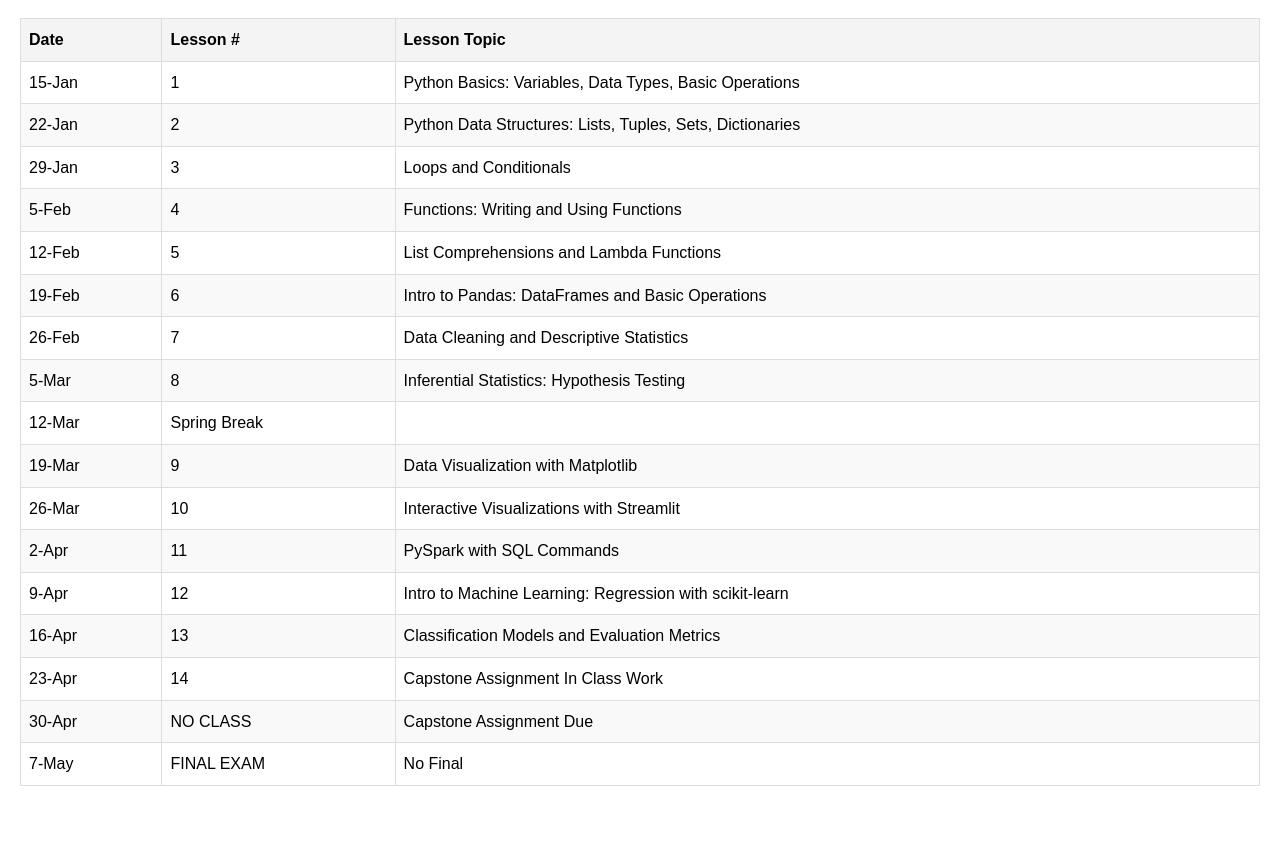
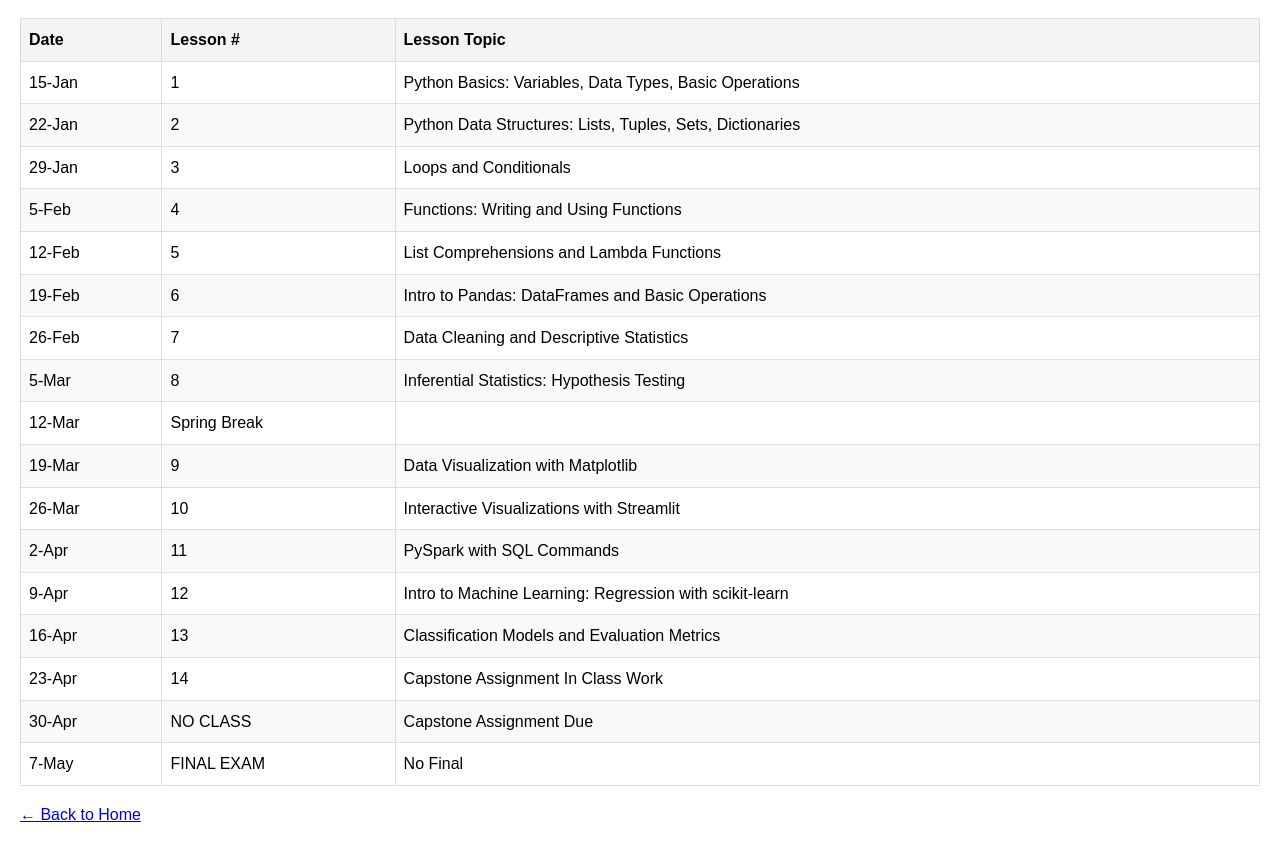
Before and after one commit to bmarlin96/INFO450, a plain HTML site: page schedule.html in a window 1280 px wide. Shown: the part 76-923 px from the top of the page. Before the commit the page ends 882 px from the top, so only its background shows below. Drawn offline with Linux system fonts and the light colour scheme.

Commit message:
Update schedule.html

```diff
--- a/schedule.html
+++ b/schedule.html
@@ -129,5 +129,6 @@
             </tr>
         </tbody>
     </table>
+     <p><a href="index.html">&larr; Back to Home</a></p>
 </body>
 </html>
```
